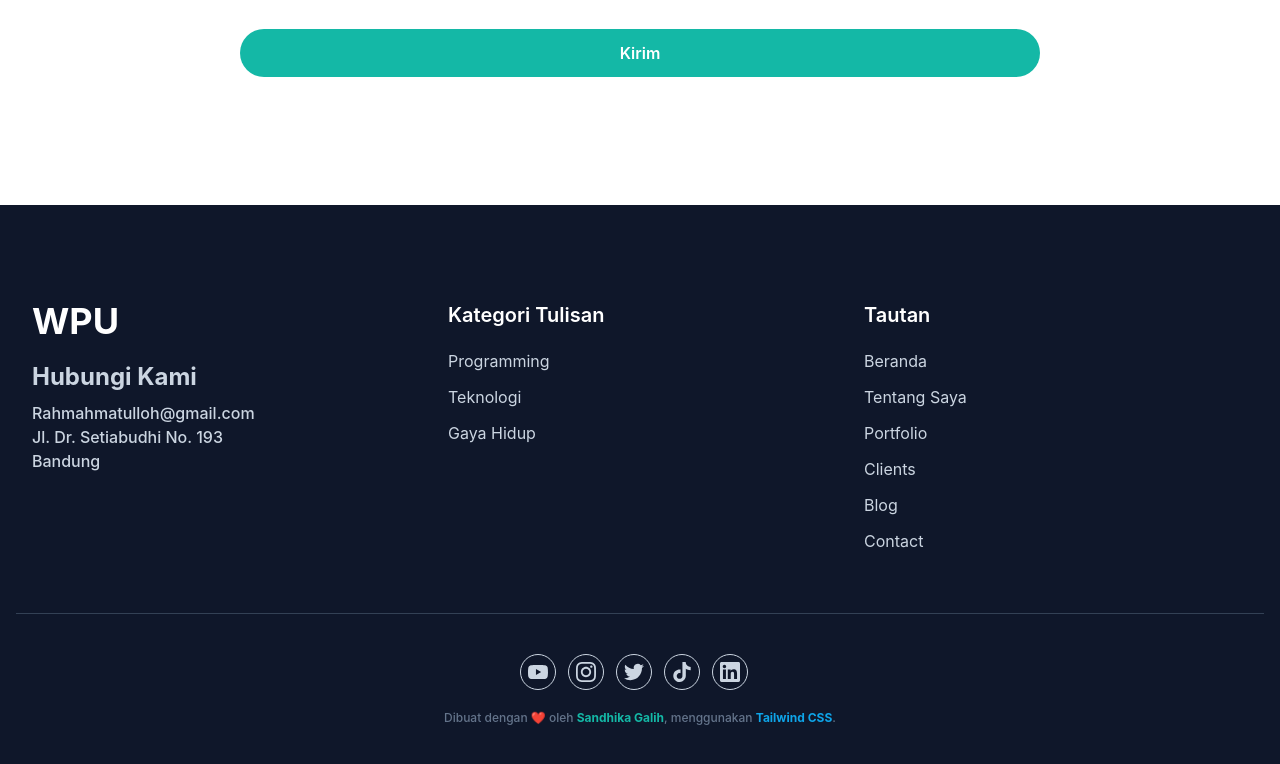
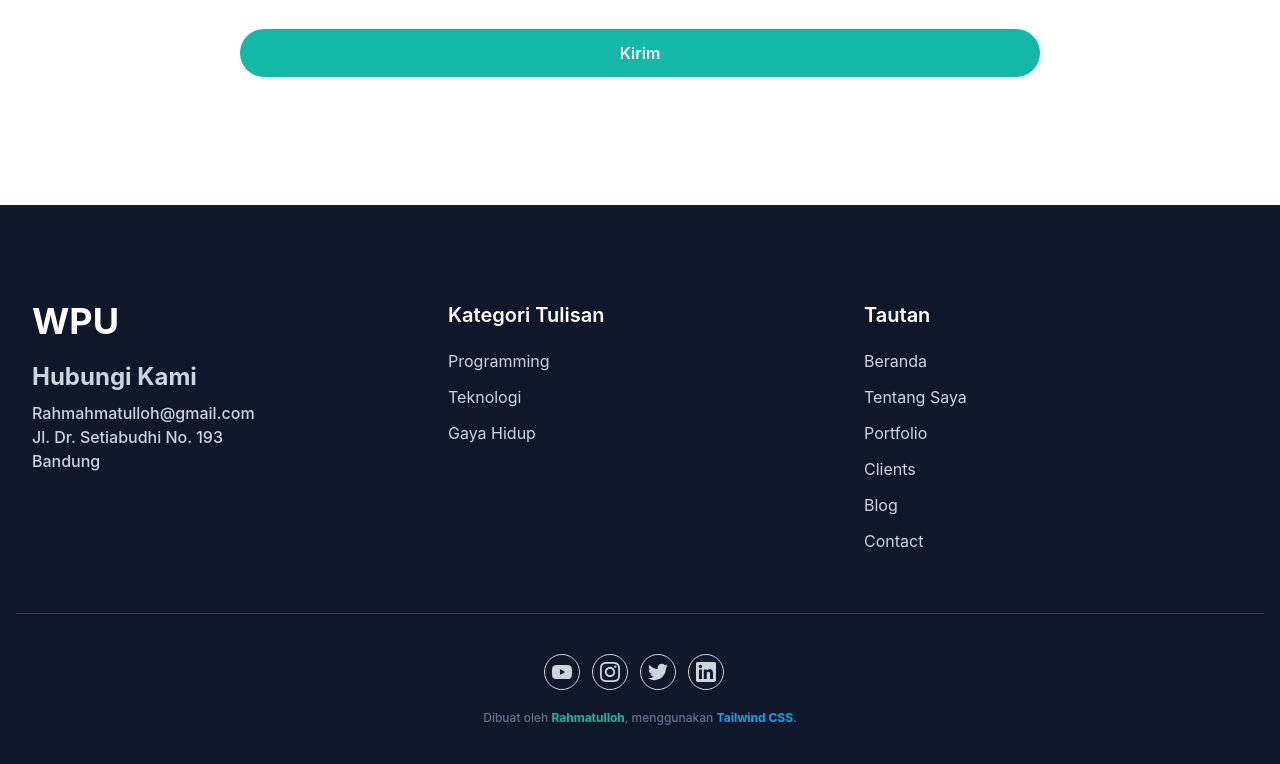
Before and after one commit to 05rahmatulloh/Portofolio, a website: page isi/index.html in a window 1280 px wide. Shown: the part 2070-2834 px from the top of the page. Drawn offline with Linux system fonts and the light colour scheme.

Commit message:
Perbaikan

```diff
--- a/isi/index.html
+++ b/isi/index.html
@@ -451,7 +451,7 @@
             </a>
 
             <!-- TikTok -->
-            <a
+            <!-- <a
               href="https://tiktok.com/@sandhika.galih"
               target="_blank"
               class="mr-3 flex h-9 w-9 items-center justify-center rounded-full border border-slate-300 text-slate-300 hover:border-primary hover:bg-primary hover:text-white"
@@ -462,7 +462,7 @@
                   d="M12.525.02c1.31-.02 2.61-.01 3.91-.02.08 1.53.63 3.09 1.75 4.17 1.12 1.11 2.7 1.62 4.24 1.79v4.03c-1.44-.05-2.89-.35-4.2-.97-.57-.26-1.1-.59-1.62-.93-.01 2.92.01 5.84-.02 8.75-.08 1.4-.54 2.79-1.35 3.94-1.31 1.92-3.58 3.17-5.91 3.21-1.43.08-2.86-.31-4.08-1.03-2.02-1.19-3.44-3.37-3.65-5.71-.02-.5-.03-1-.01-1.49.18-1.9 1.12-3.72 2.58-4.96 1.66-1.44 3.98-2.13 6.15-1.72.02 1.48-.04 2.96-.04 4.44-.99-.32-2.15-.23-3.02.37-.63.41-1.11 1.04-1.36 1.75-.21.51-.15 1.07-.14 1.61.24 1.64 1.82 3.02 3.5 2.87 1.12-.01 2.19-.66 2.77-1.61.19-.33.4-.67.41-1.06.1-1.79.06-3.57.07-5.36.01-4.03-.01-8.05.02-12.07z"
                 />
               </svg>
-            </a>
+            </a> -->
 
             <!-- LinkedIn -->
             <a
@@ -479,7 +479,7 @@
             </a>
           </div>
           <p class="text-center text-xs font-medium text-slate-500">
-            Dibuat dengan <span class="text-pink-500">❤️</span> oleh <a href="https://instagram.com/Rahmahmatulloh" target="_blank" class="font-bold text-primary">Sandhika Galih</a>, menggunakan
+            Dibuat <span class="text-pink-500"></span> oleh <a href="https://instagram.com/Rahmahmatulloh" target="_blank" class="font-bold text-primary">Rahmatulloh</a>, menggunakan
             <a href="https://tailwindcss.com" target="_blank" class="font-bold text-sky-500">Tailwind CSS</a>.
           </p>
         </div>
```
